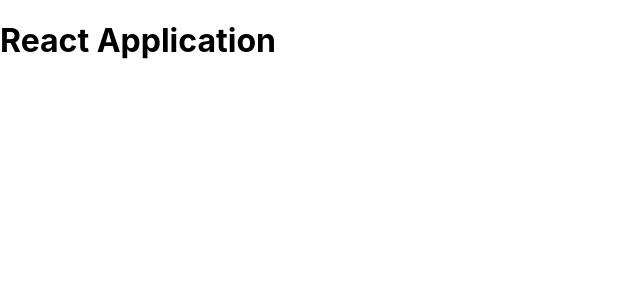
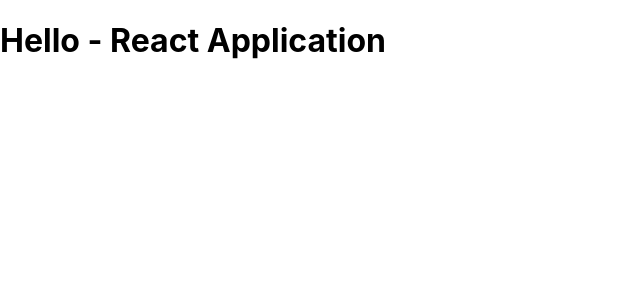
Before and after one commit to salimmayan/capstone-car-dealership, a React (Create React App) app: page / in a window 1280 px wide. Shown: the top 300 px of the page, without its empty margins (0-640 px from the left). Built offline with nearby package versions, Linux system fonts and the light colour scheme.

Commit message:
create all place holder components (both class and fucntional based on Component Tree Diagram)

```diff
--- a/src/components/Header.jsx
+++ b/src/components/Header.jsx
@@ -1,30 +1,11 @@
-import React from "react";
-// import { Link } from "react-router-dom";
-import styled from 'styled-components';
+import React from 'react';
 
-// const HelpQueueHeader = styled.h1`
-//   font-size: 24px;
-//   text-align: center;
-//   color: blue;
-// `;
-
-function Header(){
-  return (
-    <React.Fragment>
-        {/* <HelpQueueHeader>
-          Help Queue2
-        </HelpQueueHeader>
-        <ul>
-          <li>
-            <Link to="/">Home</Link>
-          </li>
-          <li>
-            <Link to="/signin">Sign In</Link>
-          </li>
-        </ul> */}
-        <h1>React Application</h1>
-    </React.Fragment>
-  );
+function Header(props) {
+    return (
+        <div>
+            <h1>Hello - React Application</h1>
+        </div>
+    );
 }
 
 export default Header;
```
Also changed, not shown: src/components/CarControl.jsx (added, +22 -0 lines), src/components/CarDetail.jsx (added, +11 -0 lines), src/components/CarList.jsx (added, +11 -0 lines), src/components/EditCarDetail.jsx (added, +11 -0 lines), src/components/NewCarForm.jsx (added, +11 -0 lines).
